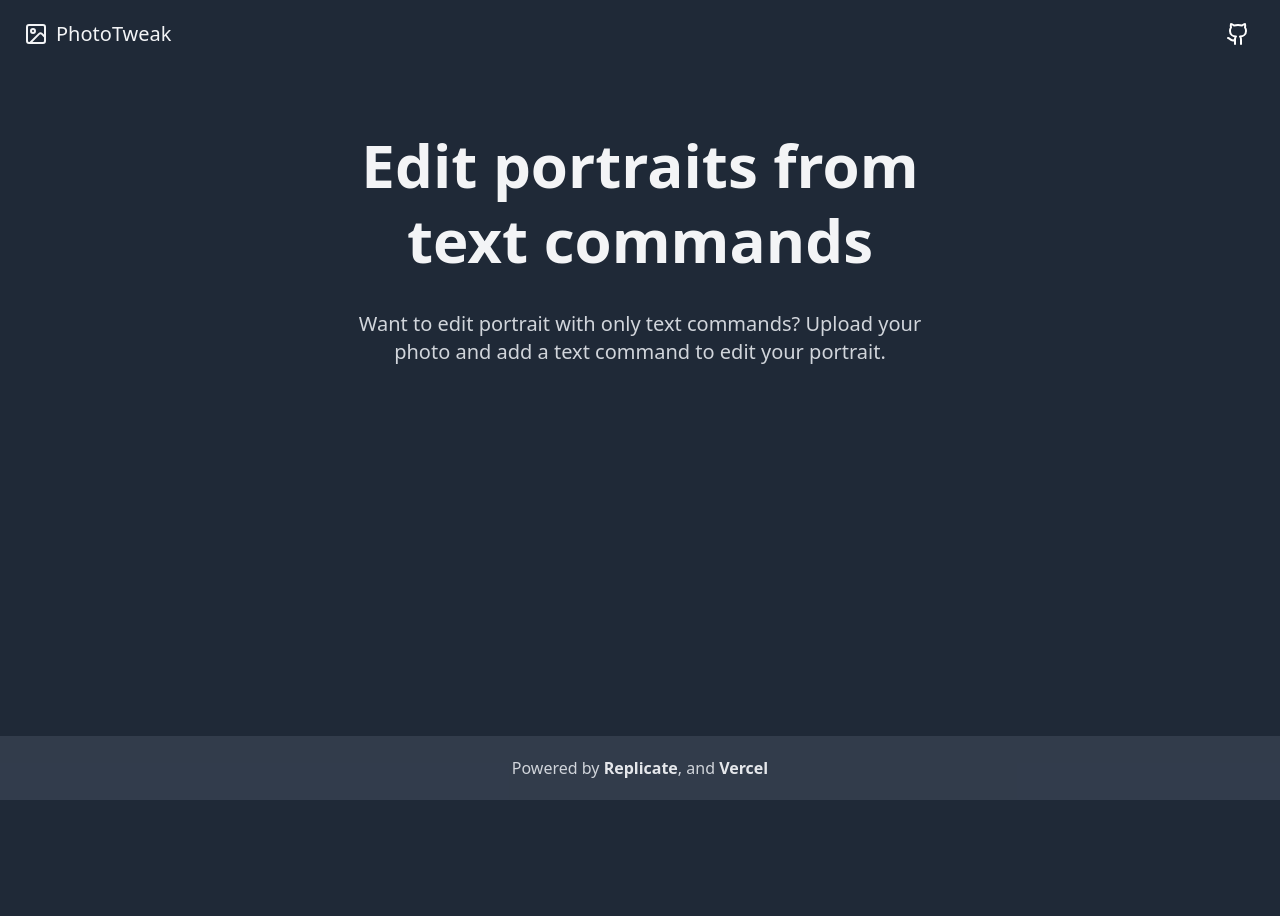
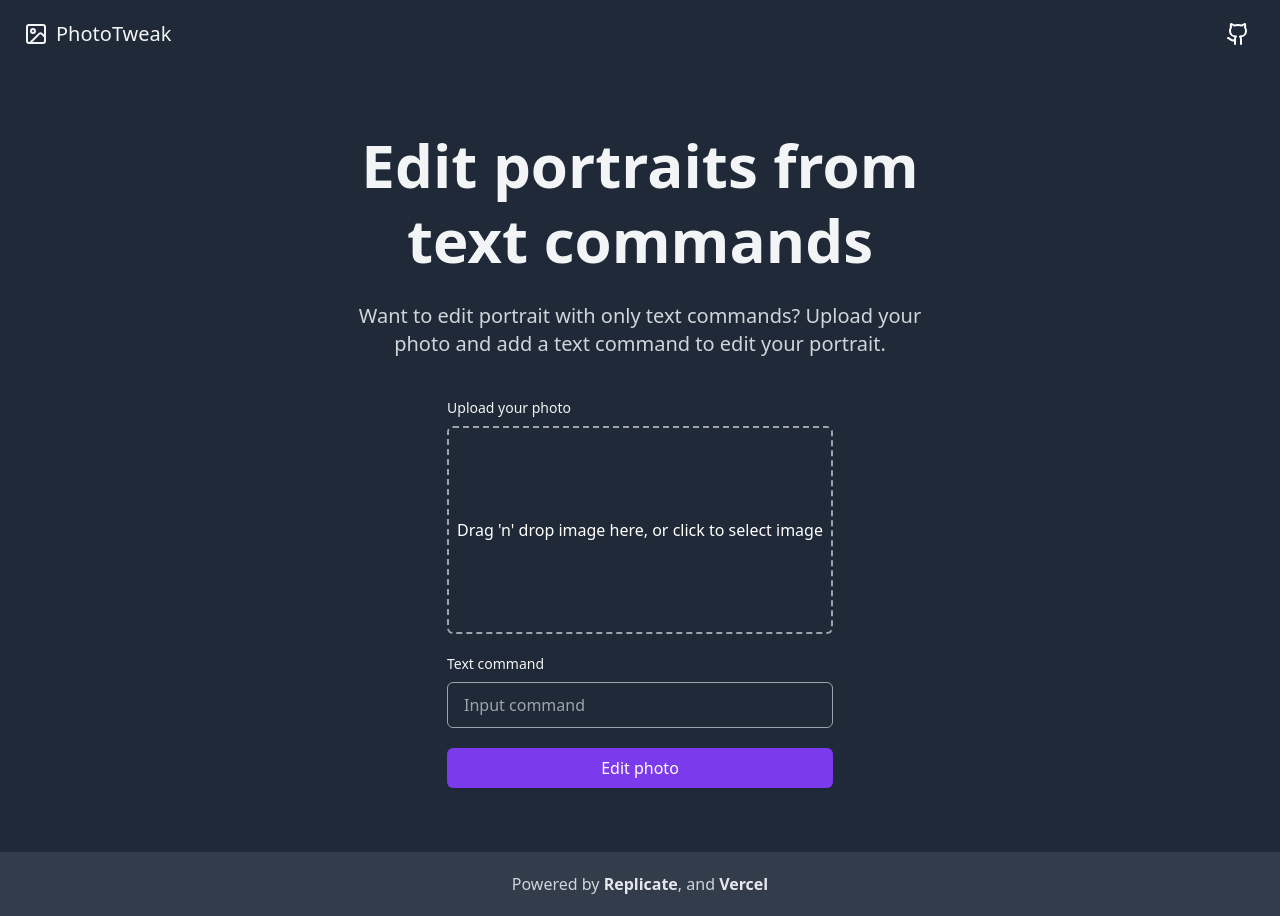
Before and after one commit to sadmann7/photo-tweak, a Next.js app: page / in a window 1280 px wide. Before the commit the page ends 800 px from the top, so only its background shows below. Built offline with nearby package versions, Linux system fonts and the light colour scheme.

Commit message:
add FileInput

```diff
--- a/next.config.js
+++ b/next.config.js
@@ -1,6 +1,14 @@
 /** @type {import('next').NextConfig} */
 const nextConfig = {
   reactStrictMode: true,
-}
+  images: {
+    remotePatterns: [
+      {
+        protocol: "https",
+        hostname: "res.cloudinary.com",
+      },
+    ],
+  },
+};
 
-module.exports = nextConfig
+module.exports = nextConfig;
--- a/package.json
+++ b/package.json
@@ -21,11 +21,14 @@
     "next": "13.2.1",
     "react": "18.2.0",
     "react-dom": "18.2.0",
+    "react-dropzone": "^14.2.3",
     "react-hook-form": "^7.43.3",
     "react-hot-toast": "^2.4.0",
+    "tailwind-merge": "^1.10.0",
     "typescript": "4.9.5"
   },
   "devDependencies": {
+    "@tailwindcss/forms": "^0.5.3",
     "autoprefixer": "^10.4.13",
     "postcss": "^8.4.21",
     "prettier": "^2.8.4",
--- /dev/null
+++ b/src/components/FileInput.tsx
@@ -0,0 +1,41 @@
+import type { OnDrop } from "@/types";
+import { Loader2 } from "lucide-react";
+import { useDropzone } from "react-dropzone";
+
+type FileInputProps = {
+  onDrop: OnDrop;
+  isUploading: boolean;
+};
+
+const FileInput = ({ onDrop, isUploading }: FileInputProps) => {
+  const { getRootProps, getInputProps, isDragActive } = useDropzone({
+    accept: {
+      "image/*": [],
+    },
+    maxSize: 1000000,
+    onDrop: onDrop,
+  });
+
+  return (
+    <button
+      {...getRootProps()}
+      className={`grid h-52 w-full max-w-md cursor-pointer place-items-center rounded-md border-2 border-dashed p-2 text-center text-base disabled:cursor-not-allowed ${
+        isDragActive
+          ? "border-blue-300 text-blue-300"
+          : "border-gray-400 text-white"
+      }`}
+      disabled={isUploading}
+    >
+      <input {...getInputProps()} />
+      {isDragActive ? (
+        <p>Drop the files here ...</p>
+      ) : isUploading ? (
+        <Loader2 className="h-8 w-8 animate-spin" />
+      ) : (
+        <p>Drag {`'n'`} drop image here, or click to select image</p>
+      )}
+    </button>
+  );
+};
+
+export default FileInput;
--- a/src/pages/api/hello.ts
+++ /dev/null
@@ -1,13 +0,0 @@
-// Next.js API route support: https://nextjs.org/docs/api-routes/introduction
-import type { NextApiRequest, NextApiResponse } from 'next'
-
-type Data = {
-  name: string
-}
-
-export default function handler(
-  req: NextApiRequest,
-  res: NextApiResponse<Data>
-) {
-  res.status(200).json({ name: 'John Doe' })
-}
--- a/src/pages/api/upload.ts
+++ b/src/pages/api/upload.ts
@@ -5,7 +5,7 @@ const handler = async (req: NextApiRequest, res: NextApiResponse) => {
   const base64 = req.body.base64;
   const uploadedImage = await cloudinary.uploader.upload(base64, {
     resource_type: "image",
-    folder: "age-transition",
+    folder: "photo-tweak",
     transformation: [
       {
         width: 480,
--- a/src/pages/index.tsx
+++ b/src/pages/index.tsx
@@ -1,24 +1,199 @@
+import Button from "@/components/Button";
+import FileInput from "@/components/FileInput";
+import type { OnDrop, OriginalImage, Prediction, UploadedFile } from "@/types";
 import { Inter } from "next/font/google";
 import Head from "next/head";
+import { useCallback, useState } from "react";
+import { FileRejection } from "react-dropzone";
+import { useForm, type SubmitHandler } from "react-hook-form";
+import { toast } from "react-hot-toast";
 
 const inter = Inter({ subsets: ["latin"] });
 
+type Inputs = {
+  image: File;
+  target: string;
+};
+
 export default function Home() {
+  const [originalImage, setOriginalImage] = useState<OriginalImage | null>(
+    null
+  );
+  const [isUploading, setIsUploading] = useState<boolean>(false);
+  const [generatedImage, setGeneratedImage] = useState<string | null>(null);
+  const [generatedLoaded, setGeneratedLoaded] = useState<boolean>(false);
+  const [isLoading, setIsLoading] = useState<boolean>(false);
+  const [isDownloading, setIsDownloading] = useState<boolean>(false);
+
+  // react-hook-form
+  const { register, handleSubmit, formState, setValue, watch } =
+    useForm<Inputs>();
+  const onSubmit: SubmitHandler<Inputs> = async (data) => {
+    console.log(data);
+    if (!originalImage) return;
+    await uploadImage(data.image);
+    // generateImage(originalImage.url, data.target);
+  };
+
+  const onDrop: OnDrop = useCallback(
+    async (acceptedFiles: File[], rejectedFiles: FileRejection[]) => {
+      acceptedFiles.forEach(async (file) => {
+        if (!file) return;
+        setValue("image", file, {
+          shouldValidate: true,
+        });
+        setOriginalImage({
+          name: file.name,
+          url: URL.createObjectURL(file),
+        });
+      });
+      rejectedFiles.forEach((file) => {
+        if (file.errors[0]?.code === "file-too-large") {
+          const size = Math.round(file.file.size / 1000000);
+          toast.error(
+            `Please upload a image smaller than 1MB. Current size: ${size}MB`
+          );
+        } else {
+          toast.error(toast.error(file.errors[0]?.message));
+        }
+      });
+    },
+    [setValue]
+  );
+
+  const uploadImage = async (image: File) => {
+    setIsUploading(true);
+    const reader = new FileReader();
+    reader.readAsDataURL(image);
+    reader.onload = async () => {
+      const base64 = reader.result;
+      if (typeof base64 !== "string") return;
+      const response = await fetch("/api/upload", {
+        method: "POST",
+        headers: {
+          "Content-Type": "application/json",
+        },
+        body: JSON.stringify({
+          base64,
+        }),
+      });
+
+      if (!response.ok) {
+        toast.error("Network response was not ok");
+        setIsUploading(false);
+      }
+      if (response.status === 500) {
+        toast.error("Server error");
+        setIsUploading(false);
+      }
+      const data: UploadedFile = await response.json();
+
+      if (!data) return;
+      setOriginalImage({
+        name: null,
+        url: data.secure_url,
+      });
+      setIsUploading(false);
+    };
+  };
+
+  const generateImage = async (imageUrl: string, target: string) => {
+    await new Promise((resolve) => setTimeout(resolve, 500));
+    setIsLoading(true);
+    const response = await fetch("/api/predictions", {
+      method: "POST",
+      headers: {
+        "Content-Type": "application/json",
+      },
+      body: JSON.stringify({
+        imageUrl,
+      }),
+    });
+    let prediction: Prediction = await response.json();
+
+    if (response.status !== 201) {
+      toast.error(prediction.error);
+      return;
+    }
+    setGeneratedImage(prediction.output);
+
+    while (
+      prediction.status !== "succeeded" &&
+      prediction.status !== "failed"
+    ) {
+      await new Promise((resolve) => setTimeout(resolve, 1000));
+      const response = await fetch("/api/predictions/" + prediction.id);
+      prediction = await response.json();
+      if (response.status !== 200) {
+        toast.error(prediction.error);
+        return;
+      }
+      setGeneratedImage(prediction.output);
+    }
+
+    setIsLoading(false);
+  };
+
   return (
     <>
       <Head>
         <title>PhotoTweak</title>
       </Head>
-      <main className="container mx-auto mt-32 flex max-w-7xl flex-col items-center justify-center px-6">
-        <div className="grid max-w-xl place-items-center gap-4">
+      <main className="container mx-auto mt-32 mb-16 flex max-w-7xl flex-col items-center justify-center gap-10 px-6">
+        <div className="grid max-w-xl gap-6">
           <h1 className="text-center text-4xl font-bold leading-tight sm:text-6xl sm:leading-tight">
             Edit portraits from text commands
           </h1>
-          <p className="mt-4 text-center text-lg text-gray-300 sm:text-xl">
+          <p className="text-center text-lg text-gray-300 sm:text-xl">
             Want to edit portrait with only text commands? Upload your photo and
             add a text command to edit your portrait.
           </p>
         </div>
+        <form
+          aria-label="add product form"
+          className="grid gap-5 whitespace-nowrap"
+          onSubmit={handleSubmit(onSubmit)}
+        >
+          <fieldset className="grid gap-2">
+            <label
+              htmlFor="image"
+              className="text-title text-xs font-medium md:text-sm"
+            >
+              Upload your photo
+            </label>
+
+            <FileInput isUploading={isUploading} onDrop={onDrop} />
+          </fieldset>
+          <fieldset className="grid gap-2">
+            <label
+              htmlFor="traget"
+              className="text-title text-xs font-medium md:text-sm"
+            >
+              Text command
+            </label>
+            <input
+              type="text"
+              id="target"
+              className="w-full rounded-md border-gray-400 bg-transparent px-4 py-2.5 text-base text-gray-100 transition-colors placeholder:text-gray-400 focus:border-transparent focus:outline-none focus:ring-2 focus:ring-blue-500"
+              placeholder="Input command"
+              {...register("target", { required: true })}
+            />
+            {formState.errors.target ? (
+              <p className="text-danger text-sm font-medium">
+                {formState.errors.target.message}
+              </p>
+            ) : null}
+          </fieldset>
+          <Button
+            aria-label="submit"
+            className="w-full"
+            disabled={isUploading || isDownloading}
+            isLoading={isLoading}
+            loadingVariant="spinner"
+          >
+            Edit photo
+          </Button>
+        </form>
       </main>
     </>
   );
--- a/src/types/index.ts
+++ b/src/types/index.ts
@@ -1,4 +1,5 @@
 import { NextApiRequest } from "next";
+import type { DropEvent, FileRejection } from "react-dropzone";
 
 export interface NextApiRequestWithBody extends NextApiRequest {
   body: {
@@ -6,6 +7,19 @@ export interface NextApiRequestWithBody extends NextApiRequest {
     target: string;
   };
 }
+
+export type OriginalImage = {
+  name: string | null;
+  url: string;
+};
+
+export type OnDrop =
+  | (<T extends File>(
+      acceptedFiles: T[],
+      fileRejections: FileRejection[],
+      event: DropEvent
+    ) => void)
+  | undefined;
 
 export type UploadedFile = {
   secure_url: string;
--- a/tailwind.config.js
+++ b/tailwind.config.js
@@ -4,5 +4,5 @@ module.exports = {
   theme: {
     extend: {},
   },
-  plugins: [],
+  plugins: [require("@tailwindcss/forms")],
 };
```
Also changed, not shown: 1 other file (tests, documents, lock files or other folders).
